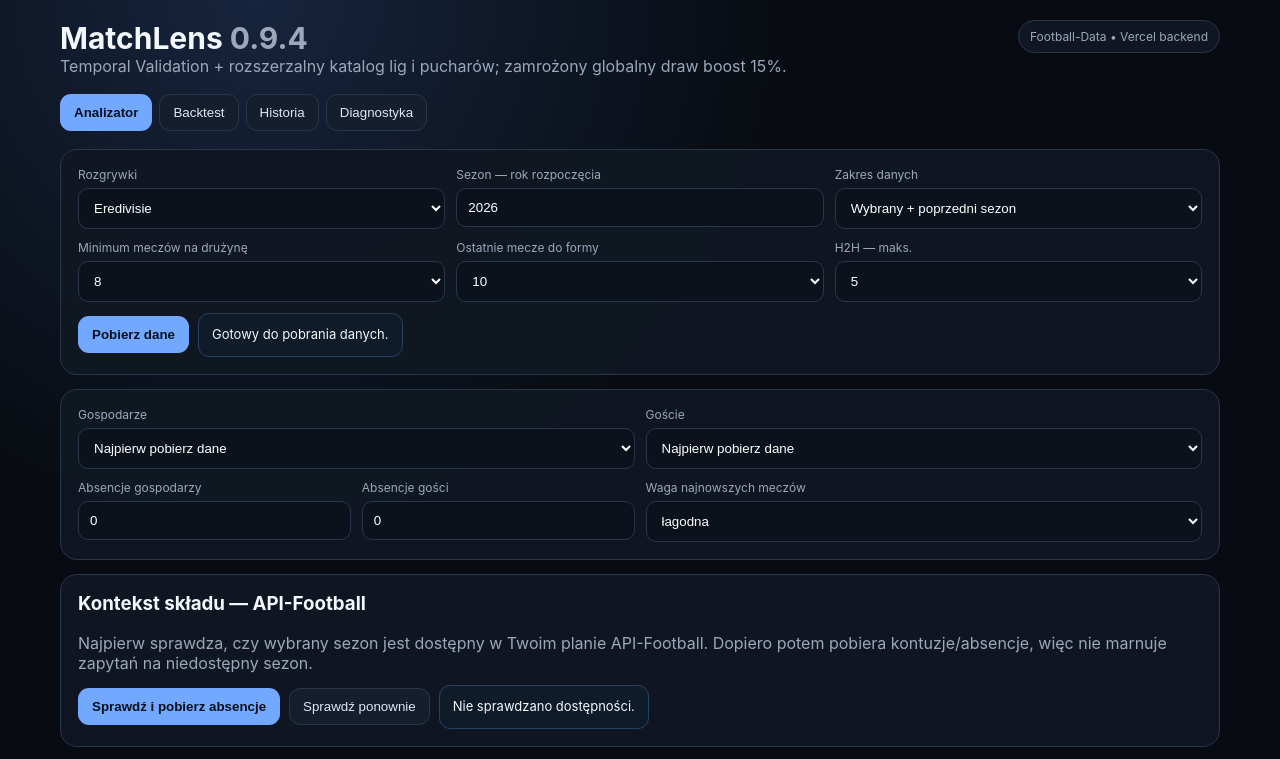
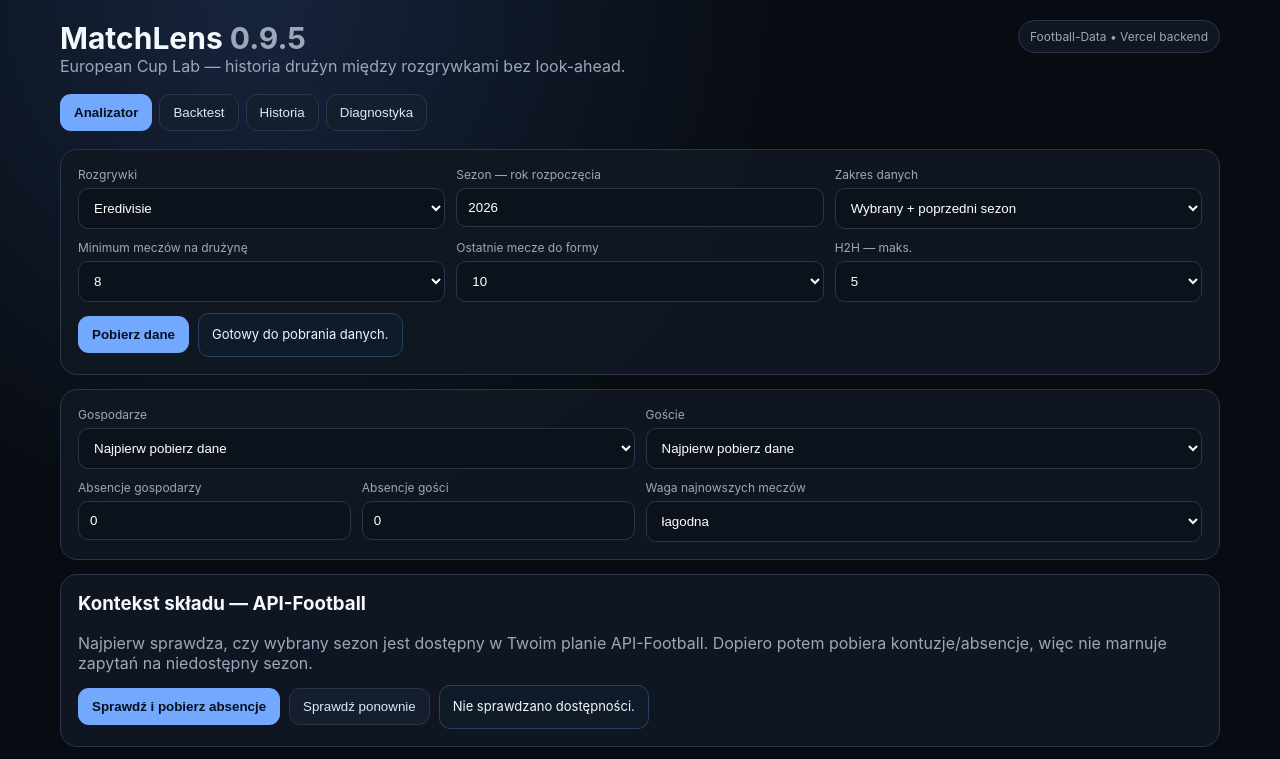
Before and after one commit to pawelcepak/matchlens, a website: page v06.html in a window 1280 px wide. Shown: the top 759 px of the page. Drawn offline with Linux system fonts and the light colour scheme.

Commit message:
Wire MatchLens 0.9.5 European Cup Lab

```diff
--- a/v06.html
+++ b/v06.html
@@ -4,24 +4,16 @@
 <meta charset="utf-8">
 <meta name="viewport" content="width=device-width,initial-scale=1">
 <meta name="theme-color" content="#0a0f17">
-<title>MatchLens 0.9.4</title>
+<title>MatchLens 0.9.5</title>
 <style>html,body{margin:0;background:#080c12;color:#fff;font-family:system-ui,sans-serif}.boot{min-height:100vh;display:grid;place-items:center;color:#9ba8ba}</style>
 </head>
-<body><div class="boot">Ładowanie MatchLens 0.9.4…</div>
+<body><div class="boot">Ładowanie MatchLens 0.9.5…</div>
 <script>
 (async()=>{
-  try{
-    const r=await fetch('/index.html?base=094',{cache:'no-store'});
-    if(!r.ok) throw new Error('HTTP '+r.status);
-    let html=await r.text();
-    html=html
-      .replace('<title>MatchLens 0.5</title>','<title>MatchLens 0.9.4</title>')
-      .replace('MatchLens <span class="muted">0.5</span>','MatchLens <span class="muted">0.9.4</span>')
-      .replace('Advanced Model — ważona forma, rating siły ligi, home/away, H2H i porównanie z rynkiem.','Temporal Validation + rozszerzalny katalog lig i pucharów; zamrożony globalny draw boost 15%.')
-      .replace('</body>','<script src="/v06.js?v=0604"><\/script><script src="/v07.js?v=0711"><\/script><script src="/v08.js?v=0801"><\/script><script src="/v09.js?v=0901"><\/script><script src="/v091.js?v=0911"><\/script><script src="/v092.js?v=0921"><\/script><script src="/v093.js?v=0931"><\/script><script src="/v094.js?v=0941"><\/script><script src="/v0941.js?v=0942"><\/script></body>');
-    document.open();document.write(html);document.close();
-  }catch(e){document.body.innerHTML='<div class="boot">Nie udało się uruchomić MatchLens 0.9.4: '+String(e.message||e)+'</div>'}
+ try{
+  const r=await fetch('/index.html?base=095',{cache:'no-store'});if(!r.ok)throw new Error('HTTP '+r.status);let html=await r.text();
+  html=html.replace('<title>MatchLens 0.5</title>','<title>MatchLens 0.9.5</title>').replace('MatchLens <span class="muted">0.5</span>','MatchLens <span class="muted">0.9.5</span>').replace('Advanced Model — ważona forma, rating siły ligi, home/away, H2H i porównanie z rynkiem.','European Cup Lab — historia drużyn między rozgrywkami bez look-ahead.').replace('</body>','<script src="/v06.js?v=0604"><\/script><script src="/v07.js?v=0711"><\/script><script src="/v08.js?v=0801"><\/script><script src="/v09.js?v=0901"><\/script><script src="/v091.js?v=0911"><\/script><script src="/v092.js?v=0921"><\/script><script src="/v093.js?v=0931"><\/script><script src="/v094.js?v=0941"><\/script><script src="/v0941.js?v=0942"><\/script><script src="/v095.js?v=0951"><\/script></body>');
+  document.open();document.write(html);document.close();
+ }catch(e){document.body.innerHTML='<div class="boot">Nie udało się uruchomić MatchLens 0.9.5: '+String(e.message||e)+'</div>'}
 })();
-</script>
-</body>
-</html>
+</script></body></html>
```
